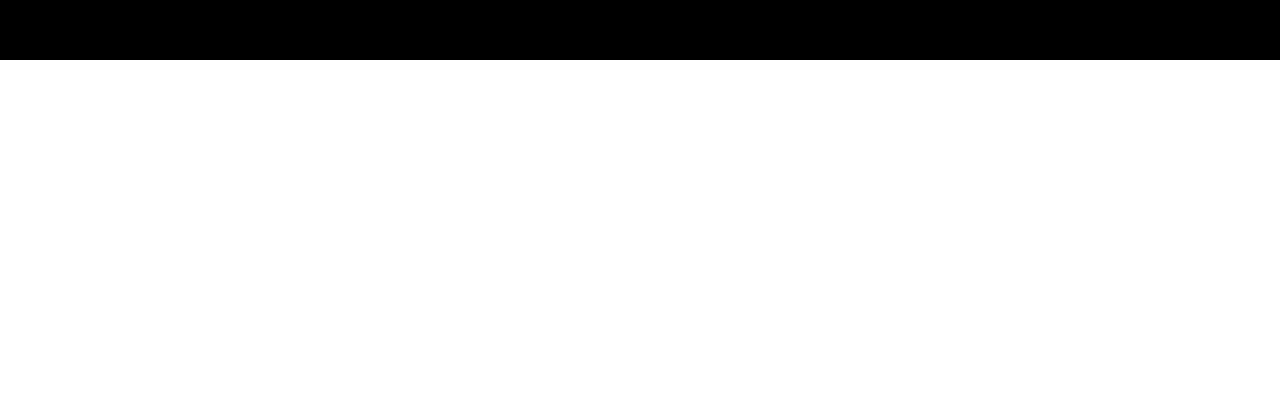
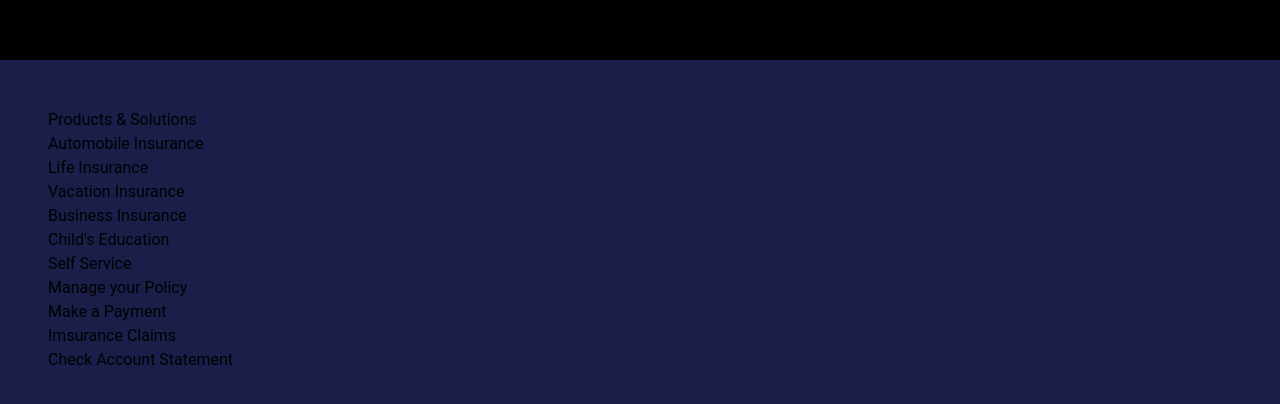
Before and after one commit to Adeboye22/kresti, a React (Vite) app in the folder frontend/: page /signup-page in a window 1280 px wide. Shown: the part 804-1208 px from the top of the page. Before the commit the page ends 864 px from the top, so only its background shows below. Built offline with nearby package versions, Linux system fonts and the light colour scheme.

Commit message:
added footer

```diff
--- a/frontend/src/App.jsx
+++ b/frontend/src/App.jsx
@@ -1,10 +1,11 @@
-import React from 'react'
-import { Routes, Route } from 'react-router-dom'
-import Home from './components/Home'
-import Services from './components/Services'
-import Login from './components/Login'
-import NavBar from './components/Navbar'
-import Signup from './components/Signup'
+import React from 'react';
+import { Routes, Route } from 'react-router-dom';
+import Home from './components/Home';
+import Services from './components/Services';
+import Login from './components/Login';
+import NavBar from './components/Navbar';
+import Signup from './components/Signup';
+import Footer from './components/Footer'
 
 function App() {
   return (
@@ -16,6 +17,7 @@
       <Route path='/login-page' element={<Login/>} />
       <Route path='/signup-page' element={<Signup/>} />
     </Routes>
+    <Footer/>
     </>
   )
 }
--- /dev/null
+++ b/frontend/src/components/Footer.jsx
@@ -0,0 +1,33 @@
+import React from 'react'
+
+const Footer = () => {
+    return(
+        <div className='bg-blue p-12'>
+           <div>
+                <h3>Products & Solutions</h3>
+                <ul>
+                    <li>Automobile Insurance</li>
+                    <li>Life Insurance</li>
+                    <li>Vacation Insurance</li>
+                    <li>Business Insurance</li>
+                    <li>Child's Education</li>
+                </ul>
+            </div>
+            <div>
+                <h3>Self Service</h3>
+                <ul>
+                    <li>Manage your Policy</li>
+                    <li>Make a Payment</li>
+                    <li>Imsurance Claims</li>
+                    <li>Check Account Statement</li>
+                </ul>
+            </div>
+            <div>
+                <h1></h1>
+                <ul></ul>
+            </div>
+        </div>
+    )
+}
+
+export default Footer;
--- a/frontend/src/components/Home.jsx
+++ b/frontend/src/components/Home.jsx
@@ -10,7 +10,7 @@
 import Review2 from '../assets/Review2.jpg';
 import Review3 from '../assets/Review3.jpg';
 import Review4 from '../assets/Review4.jpg';
-import { FaStar, FaPhone, FaWhatsapp } from 'react-icons/fa'
+import { FaStar, FaPhone, FaWhatsapp, FaEnvelope } from 'react-icons/fa';
 
 const Home = () => {
     // This function redirects users to place a call when the button is clicked
@@ -155,9 +155,9 @@
                     </div>
                     <div className='flex flex-col gap-8'>
                         <h2 className='text-lg font-bold text-gray text-center'>Email Us</h2>
-                        <span className='text-gray text-center'>send us an email <em>info@krestiinsuranceagency.com</em></span>
+                        <span className='text-gray text-center'>Send us an email <em className='text-red-700'>info@krestiinsuranceagency.com</em></span>
                         <div className='flex flex-row bg-blue rounded p-2 justify-center'>
-                            <button className='bg-white rounded p-1 mr-4' onClick={Email}><FaPhone className='text-blue'/></button>
+                            <button className='bg-white rounded p-1 mr-4'><FaEnvelope className='text-red-700'/></button>
                             <span className='text-white'>Click to Call</span>
                         </div>
                     </div>
```
